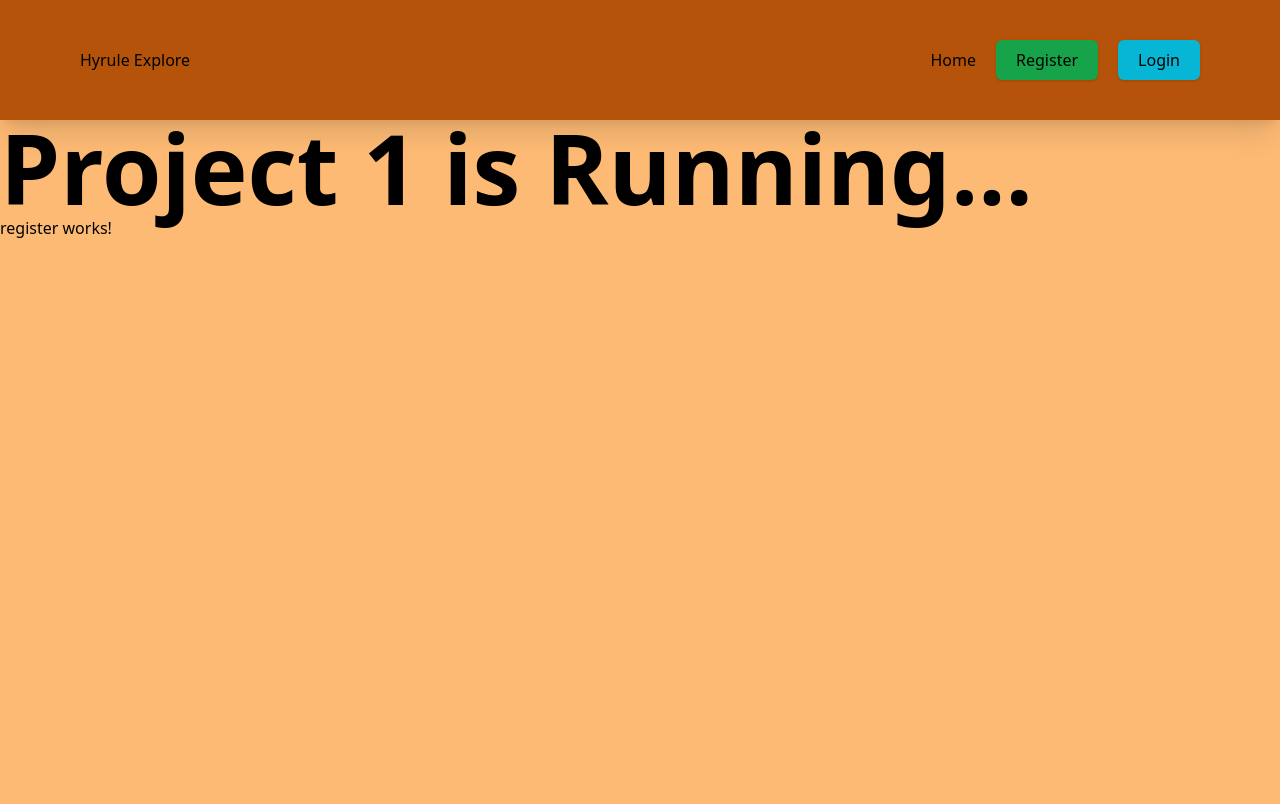
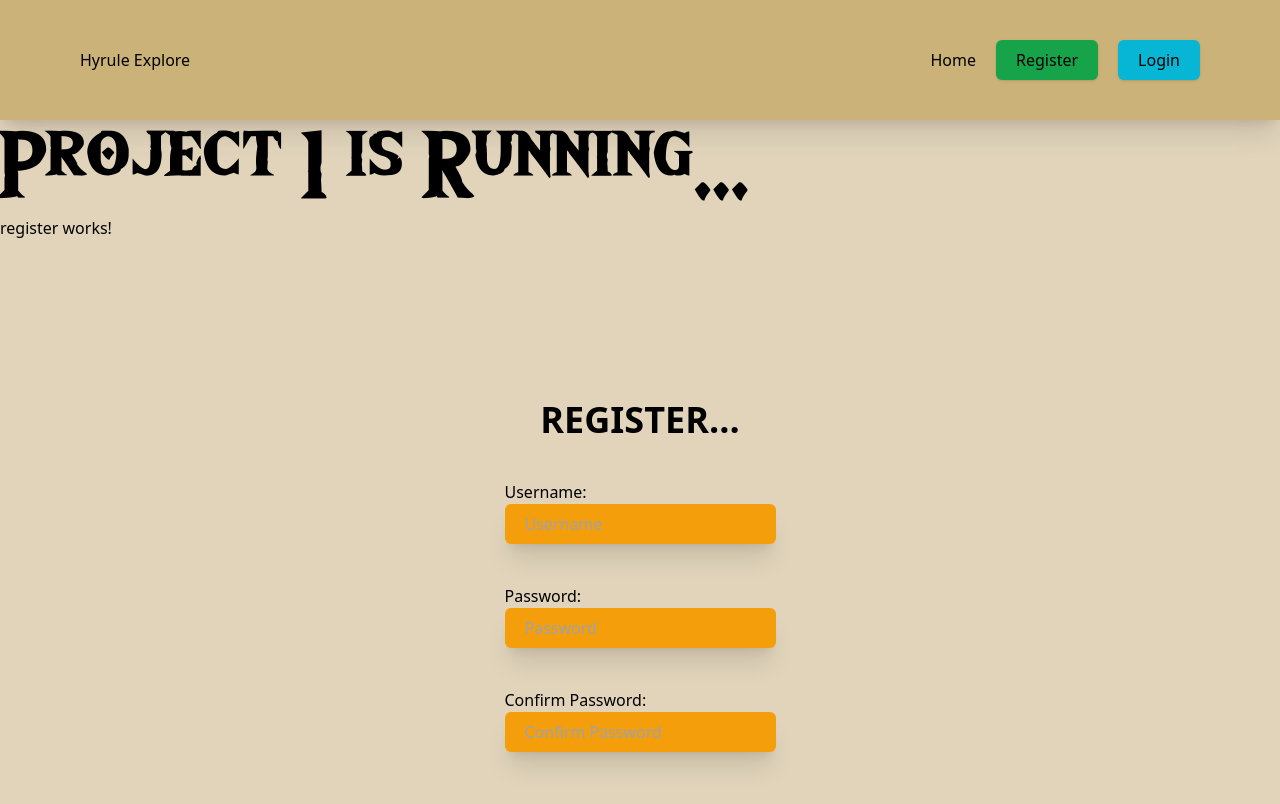
Before and after one commit to 052223-java-angular/ruben-p1-front-end, an Angular app: page /register in a window 1280 px wide. Shown: the top 804 px of the page. Built offline with nearby package versions, Linux system fonts and the light colour scheme.

Commit message:
removed foreign files from p0. Download custom font for tailwind

```diff
--- a/src/app/app.component.html
+++ b/src/app/app.component.html
@@ -8,6 +8,6 @@
 <!-- * * * * * * * * * * * * * * * * * * * * * * * * * * * * * * * -->
 <app-navbar></app-navbar>
 
-<h1 class="font-bold text-8xl">Project 1 is Running...</h1>
+<h1 class="text-8xl font-light font-hyrule">Project 1 is Running...</h1>
 
 <router-outlet></router-outlet>
--- a/src/app/pages/home/home.component.html
+++ b/src/app/pages/home/home.component.html
@@ -1 +1,9 @@
 <p>home works!</p>
+
+<div class="flex justify-evenly pl-20 pr-20">
+
+    <p class="bg-[#537188] px-32 py-52 shadow rounded-md transition hover:scale-125 text-7xl font-hyrule"> Profile </p>
+    <p class="bg-[#9FC088] px-32 py-52 shadow rounded-md transition hover:scale-125 font-hyrule text-7xl"> Creatures</p>
+    <p class="bg-[#CC704B] px-32 py-52 shadow rounded-md transition hover:scale-125 font-hyrule text-7xl"> Users</p>
+
+</div>
--- a/src/app/pages/register/register.component.html
+++ b/src/app/pages/register/register.component.html
@@ -1 +1,18 @@
 <p>register works!</p>
+<form [formGroup]="registerForm" (ngSubmit)="submitForm()" class="flex flex-col items-center gap-10 my-40">
+    <h1 class="font-bold text-4xl">REGISTER...</h1>
+    <label class="flex flex-col">
+        Username:
+        <input class="bg-amber-500 px-5 py-2 rounded-md shadow-xl" type="text" placeholder="Username"/>
+    </label>
+
+    <label class="flex flex-col">
+        Password:
+        <input class="bg-amber-500 px-5 py-2 rounded-md shadow-xl" type="text" placeholder="Password"/>
+    </label>
+
+    <label class="flex flex-col">
+        Confirm Password:
+        <input class="bg-amber-500 px-5 py-2 rounded-md shadow-xl" type="text" placeholder="Confirm Password"/>
+    </label>
+</form>
--- a/src/app/pages/register/register.component.ts
+++ b/src/app/pages/register/register.component.ts
@@ -1,10 +1,30 @@
-import { Component } from '@angular/core';
+import {Component, OnInit} from '@angular/core';
+import {Form, FormBuilder, FormGroup, Validators} from "@angular/forms";
 
 @Component({
   selector: 'app-register',
   templateUrl: './register.component.html',
   styleUrls: ['./register.component.css']
 })
-export class RegisterComponent {
+export class RegisterComponent implements OnInit {
+  registerForm!: FormGroup;
+
+  constructor(private fb: FormBuilder) {}
+
+  ngOnInit() {
+    this.registerForm = this.fb.group({
+      username: ['', Validators.required],
+      password: ['', Validators.required],
+      confirmPassword: ['', Validators.required]
+    })
+  }
+
+  submitForm(): void {
+    if (this.registerForm.invalid) {
+      return;
+    }
+
+    console.log(this.registerForm.value);
+  }
 
 }
--- a/src/styles.css
+++ b/src/styles.css
@@ -3,10 +3,16 @@
 @tailwind components;
 @tailwind utilities;
 
+@layer base {
+    @font-face {
+        font-family: 'hyrule';
+        src: url('src/test/zelda-font.otf');
+    }
+}
 body {
-    @apply bg-orange-300 font-sans
+    @apply bg-[#E1D4BB]
 }
 
 nav {
-    @apply bg-amber-700
+    @apply bg-[#CBB279]
 }
--- a/tailwind.config.js
+++ b/tailwind.config.js
@@ -4,7 +4,11 @@ module.exports = {
     "./src/**/*.{html,ts}",
   ],
   theme: {
-    extend: {},
+    extend: {
+      fontFamily: {
+        hyrule: ['hyrule', 'sans']
+      },
+    },
   },
   plugins: [],
 }
```
Also changed, not shown: src/app/app.module.ts (+6 -1 lines), src/test/zelda-font.otf (added), 1 other file (tests, documents, lock files or other folders).
